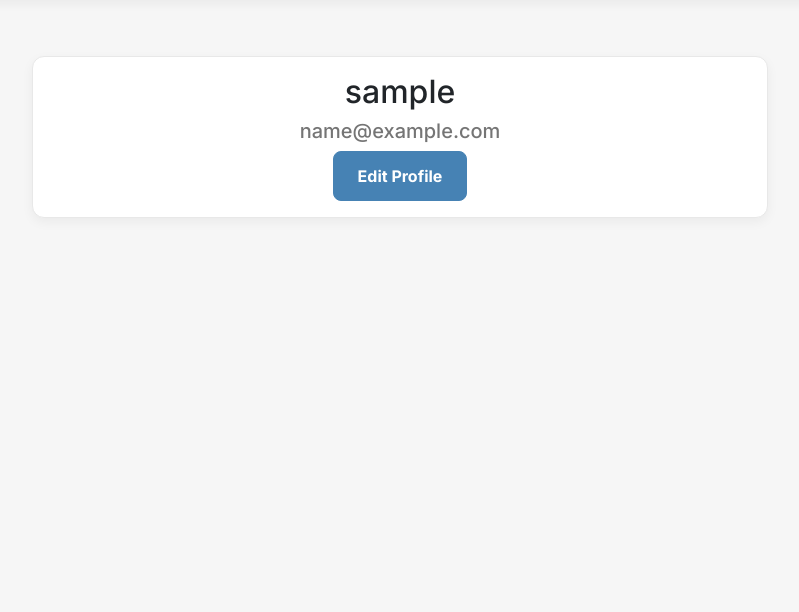
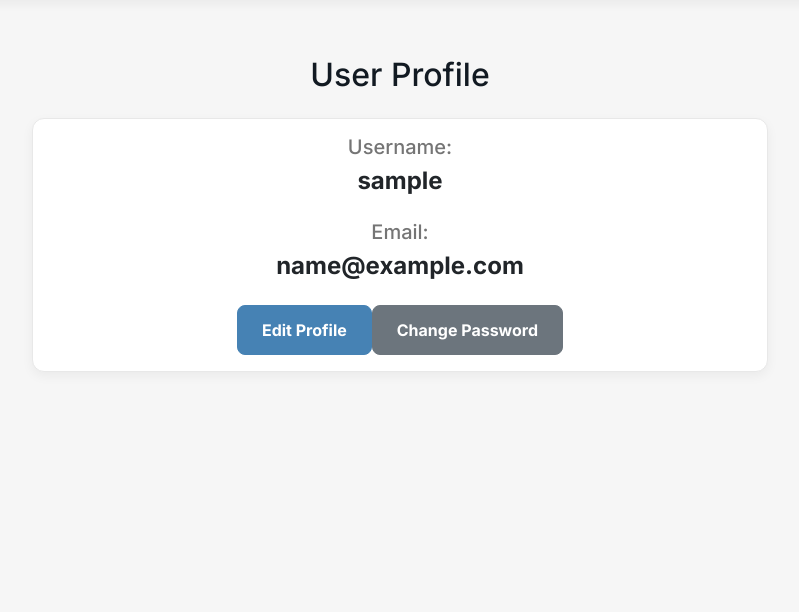
Before and after one commit to jdpclarke/Milestone-Project-3, a Flask app: page /profile in a window 1280 px wide. Shown: the part 82-694 px from the top of the page, without its empty margins (240-1039 px from the left). Run offline with Flask 3, Linux system fonts and the light colour scheme; the visitor is signed in with stand-in values (Sample User, id 1); some libraries are stand-ins or nearby versions.

Commit message:
Changed format of profile page. Also started to add option to change password.

```diff
--- a/templates/profile.html
+++ b/templates/profile.html
@@ -1,13 +1,30 @@
-{% extends "master.html" %} {% block content %}
+{% extends "master.html" %}
+
+{% block content %}
 <div class="row justify-content-center">
-  <div class="col-md-8">
-    <div class="card profile-card">
-      <div class="card-body text-center">
-        <h2 class="card-title">{{ user.username }}</h2>
-        <h5 class="text-muted">{{ user.email }}</h5>
-        <a href="{{ url_for('edit_profile') }}" class="btn btn-primary">Edit Profile</a>
-      </div>
+    <div class="col-md-8">
+        <h2 class="text-center">User Profile</h2>
+        <div class="card mt-4">
+            <div class="card-body text-center">
+
+                <!-- Stacked user details -->
+                <div class="mb-4">
+                    <h5 class="text-muted">Username:</h5>
+                    <p class="h4"><strong>{{ user.username }}</strong></p>
+                </div>
+
+                <div class="mb-4">
+                    <h5 class="text-muted">Email:</h5>
+                    <p class="h4"><strong>{{ user.email }}</strong></p>
+                </div>
+
+                <!-- Edit Profile button is now centered below the main content -->
+                <div class="d-flex justify-content-center mt-3">
+                    <a href="{{ url_for('edit_profile') }}" class="btn btn-primary">Edit Profile</a>
+                    <a href="{{ url_for('change_password') }}" class="btn btn-secondary">Change Password</a>
+                </div>
+            </div>
+        </div>
     </div>
-  </div>
 </div>
 {% endblock %}
```
